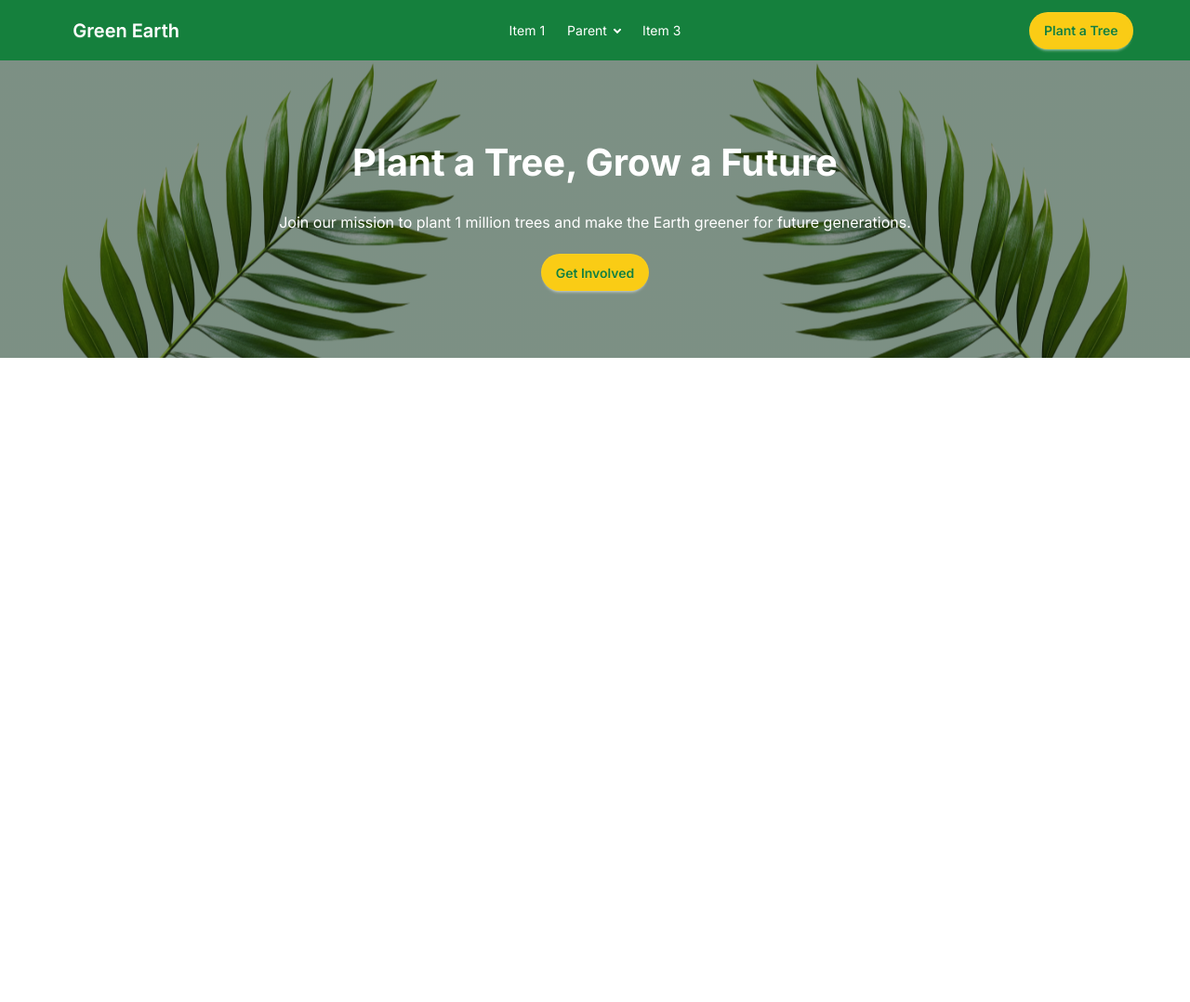
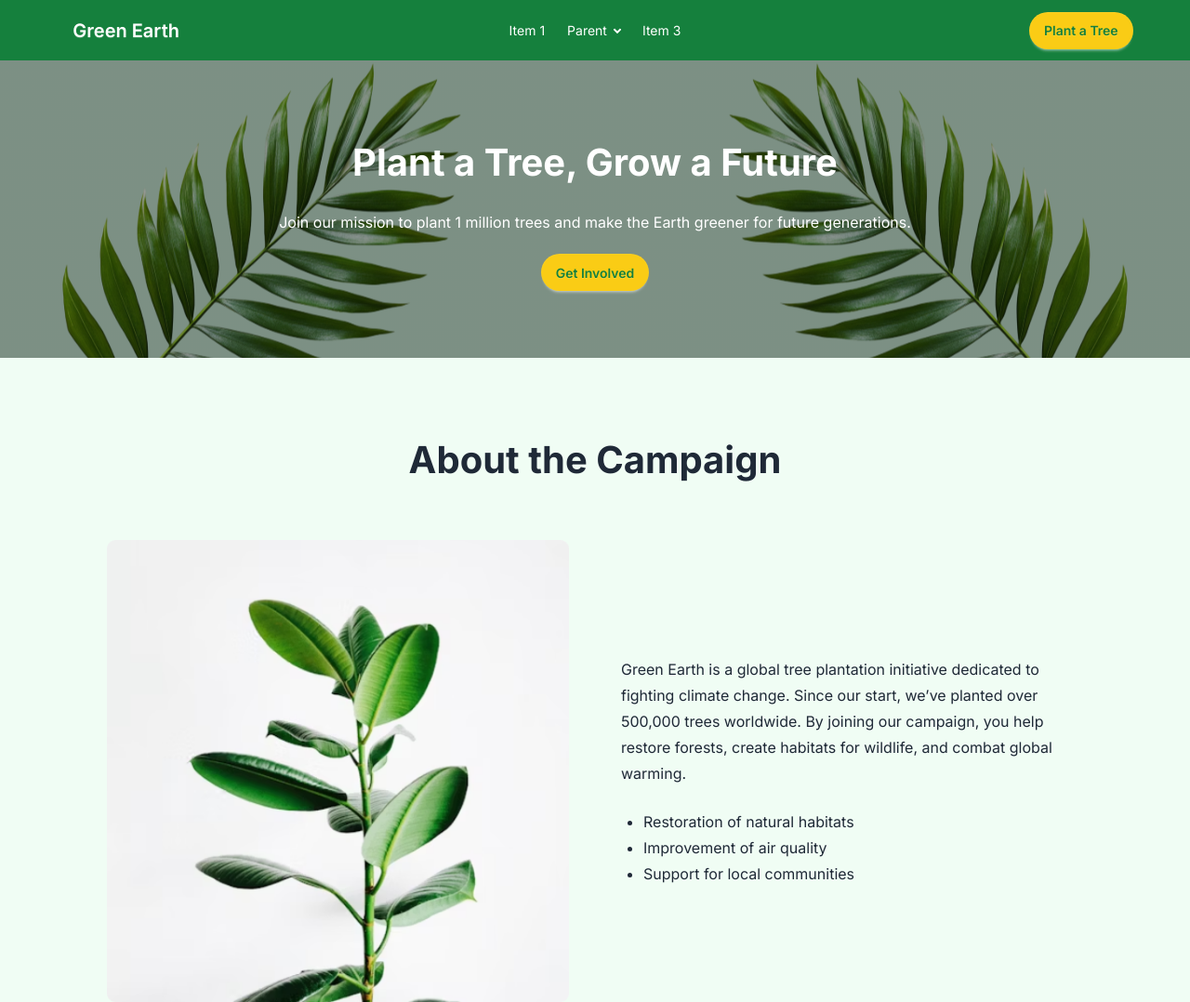
Before and after one commit to Mezba-Morsalin/Green-Earth-Project, a plain HTML site: page index.html in a window 1280 px wide. Shown: the whole page at 93% size. Before the commit the page ends 800 px from the top, so only its background shows below. Drawn offline with nearby package versions, Linux system fonts and the light colour scheme.

Commit message:
Campaign Section Done

```diff
--- a/index.html
+++ b/index.html
@@ -16,7 +16,7 @@
 <!-- Font Awesome -->
  <link rel="stylesheet" href="https://cdnjs.cloudflare.com/ajax/libs/font-awesome/7.0.1/css/all.min.css" integrity="sha512-2SwdPD6INVrV/lHTZbO2nodKhrnDdJK9/kg2XD1r9uGqPo1cUbujc+IYdlYdEErWNu69gVcYgdxlmVmzTWnetw==" crossorigin="anonymous" referrerpolicy="no-referrer" />
 </head>
-<body>
+<body class="bg-[#f0fdf4]">
     <!-- Header Section -->
     <header class="bg-[#15803d]">
         <nav class="navbar  w-11/12 mx-auto">
@@ -63,5 +63,23 @@
     </div>
  </section>
 <!-- Banner Section Ended -->
+<!-- Campaign Section Started -->
+ <section class="w-11/12 mx-auto mt-20">
+    <h2 class="text-[2.5rem] text-[#1F2937] font-bold text-center">About the Campaign</h2>
+    <div class="grid lg:grid-cols-2 gap-14 items-center w-full lg:w-[1050px] mx-auto mt-14">
+        <div>
+            <img src="./assets/about.png" alt="">
+        </div>
+        <div class="space-y-6">
+            <p class="text-base text-[#1F2937] leading-7">Green Earth is a global tree plantation initiative dedicated to fighting climate change. Since our start, we’ve planted over 500,000 trees worldwide. By joining our campaign, you help restore forests, create habitats for wildlife, and combat global warming.</p>
+            <ul class="list-disc pl-6">
+                <li class="text-base text-[#1F2937] leading-7">Restoration of natural habitats</li>
+                <li class="text-base text-[#1F2937] leading-7">Improvement of air quality</li>
+                <li class="text-base text-[#1F2937] leading-7">Support for local communities</li>
+            </ul>
+        </div>
+    </div>
+ </section>
+<!-- Campaign Section Ended -->
 </body>
 </html>
```
